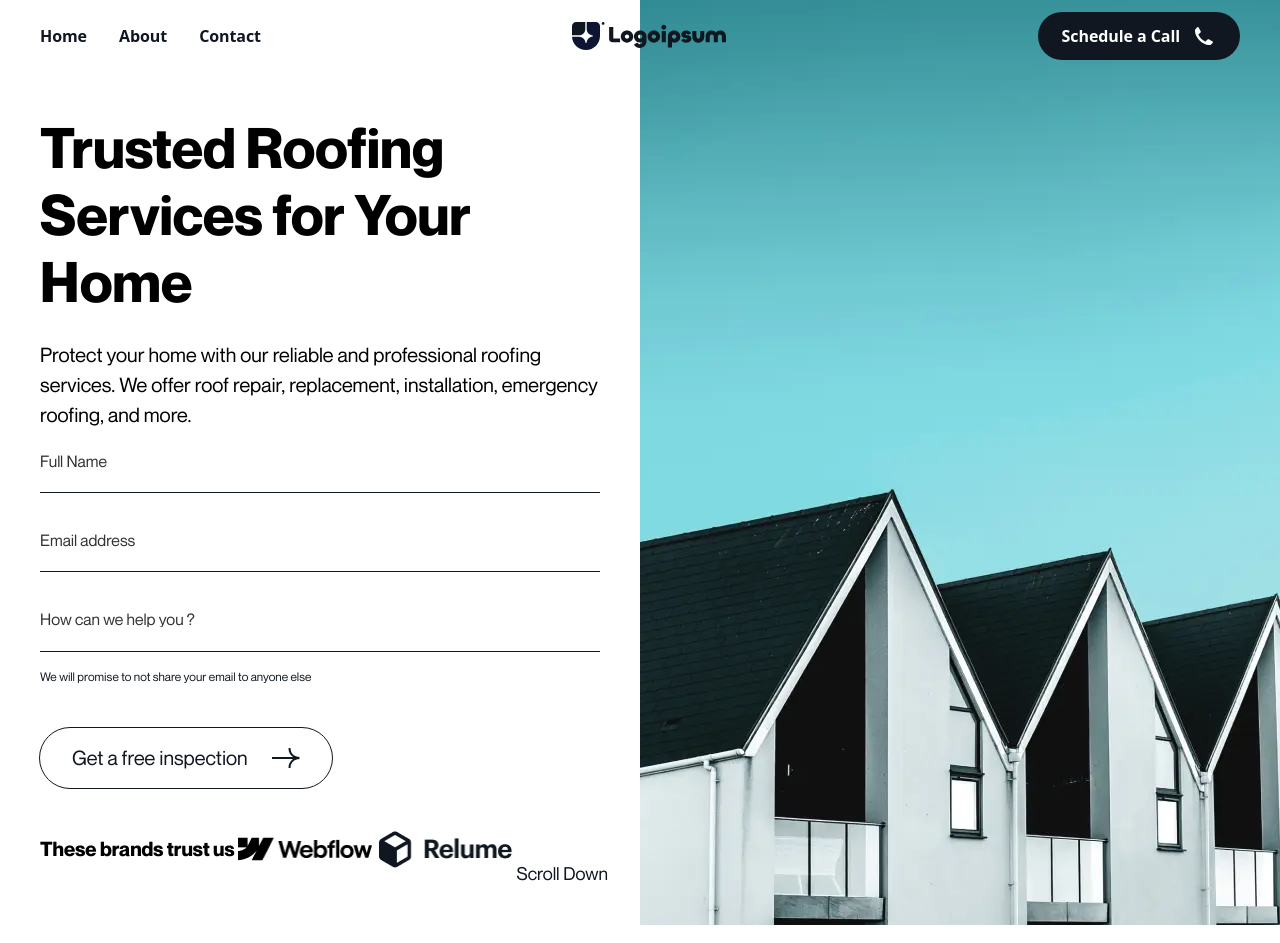
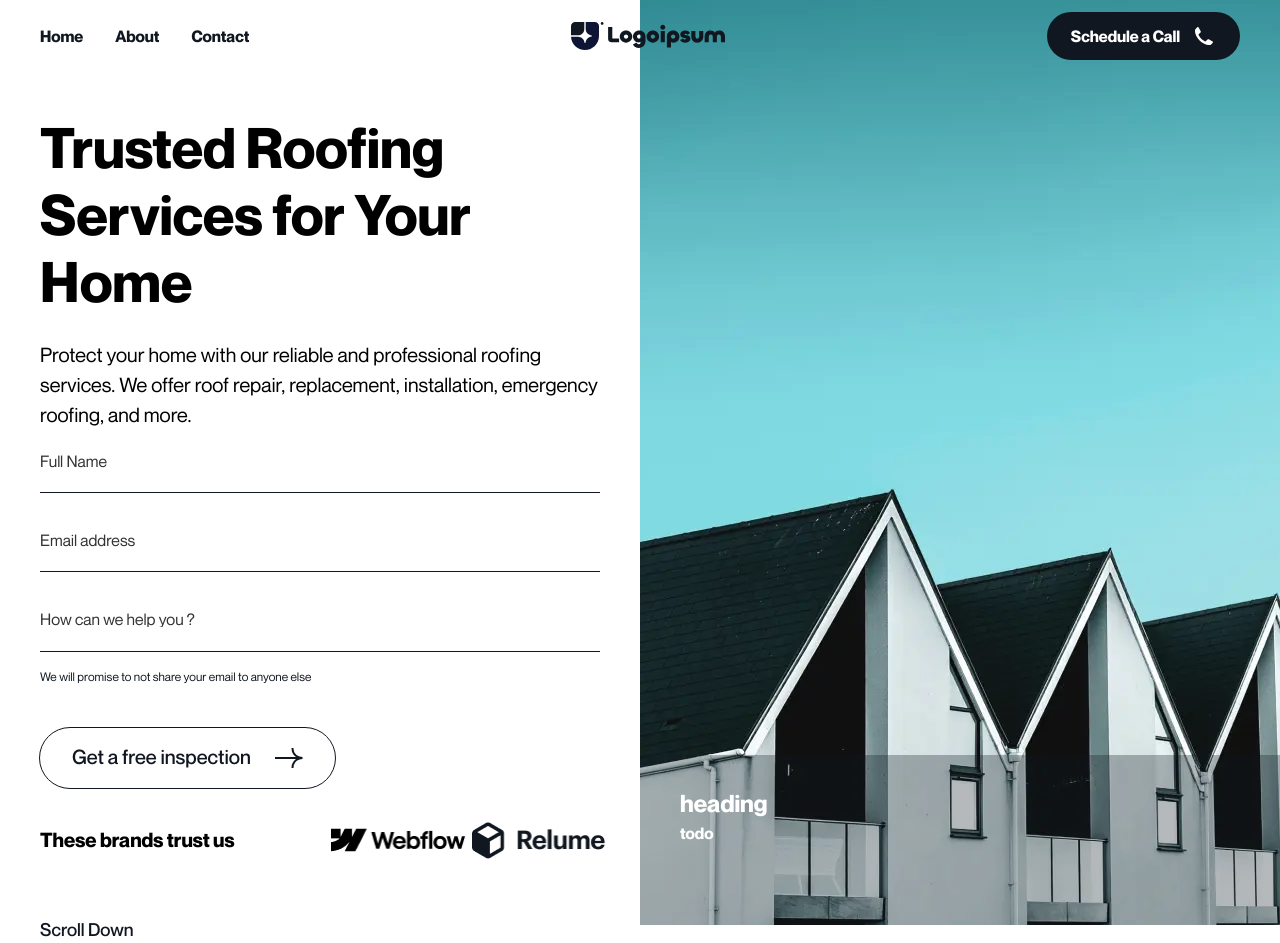
Before and after one commit to ahmid7/roof-crafter, a Next.js app: page / in a window 1280 px wide. Built offline with nearby package versions, Linux system fonts and the light colour scheme.

Commit message:
implemented hero section

```diff
--- a/app/components/HeroSection.tsx
+++ b/app/components/HeroSection.tsx
@@ -20,8 +20,11 @@ function HeroSection() {
           <ContactForm extraInfo />
         </div>
 
-        <div className="flex items-center justify-between pr-8">
-          <p className=" text-xl leading-8 -tracking-[1.5%]">These brands trust us</p>
+        <div className="pr-8">
+          <div className="flex items-center justify-between">
+            <p className=" text-xl leading-8 -tracking-[1.5%]">
+              These brands trust us
+            </p>
 
             <div className="flex items-center">
               <div className="relative w-[140px] h-[56px]">
@@ -46,9 +49,12 @@ function HeroSection() {
                 />
               </div>
             </div>
+          </div>
 
           <div className="mt-[39px] ">
-            <span className="text-lg font-medium text-mirage-black">Scroll Down </span>
+            <span className="text-lg font-medium text-mirage-black">
+              Scroll Down{" "}
+            </span>
           </div>
         </div>
       </div>
@@ -63,7 +69,19 @@ function HeroSection() {
             className="w-full h-full object-cover"
             alt="roofing-image"
           />
-          <div></div>
+
+          <div className="absolute bottom-0 left-0 py-8 px-10 bg-[#1017204D]  w-full blur-[30%]">
+            <div className="space-y-12 text-white ">
+              <div>
+                <h5 className="text-2xl font-bold leading-[33.6px] -tracking-[1.5%]">heading</h5>
+                <p className="text-base leading-6 -tracking-[0.5%]">todo</p>
+              </div>
+
+              <div>
+
+              </div>
+            </div>
+          </div>
         </div>
       </div>
     </section>
--- a/app/globals.css
+++ b/app/globals.css
@@ -15,3 +15,7 @@
 .container-spacing {
   @apply mx-auto px-10;
 }
+
+* {
+  @apply font-neue
+}
--- a/app/layout.tsx
+++ b/app/layout.tsx
@@ -20,6 +20,11 @@ const neueMontreal = localFont({
       weight: '400',
       style: 'normal'
     },
+    {
+      path: "./fonts/NeueMontreal-Medium.otf",
+      weight: "500",
+      style: "normal"
+    }
   ],
   variable: '--font-neue'
 })
```
Also changed, not shown: app/fonts/NeueMontreal-Medium.otf (added). Lines whose indentation alone changed are shown as unchanged.
